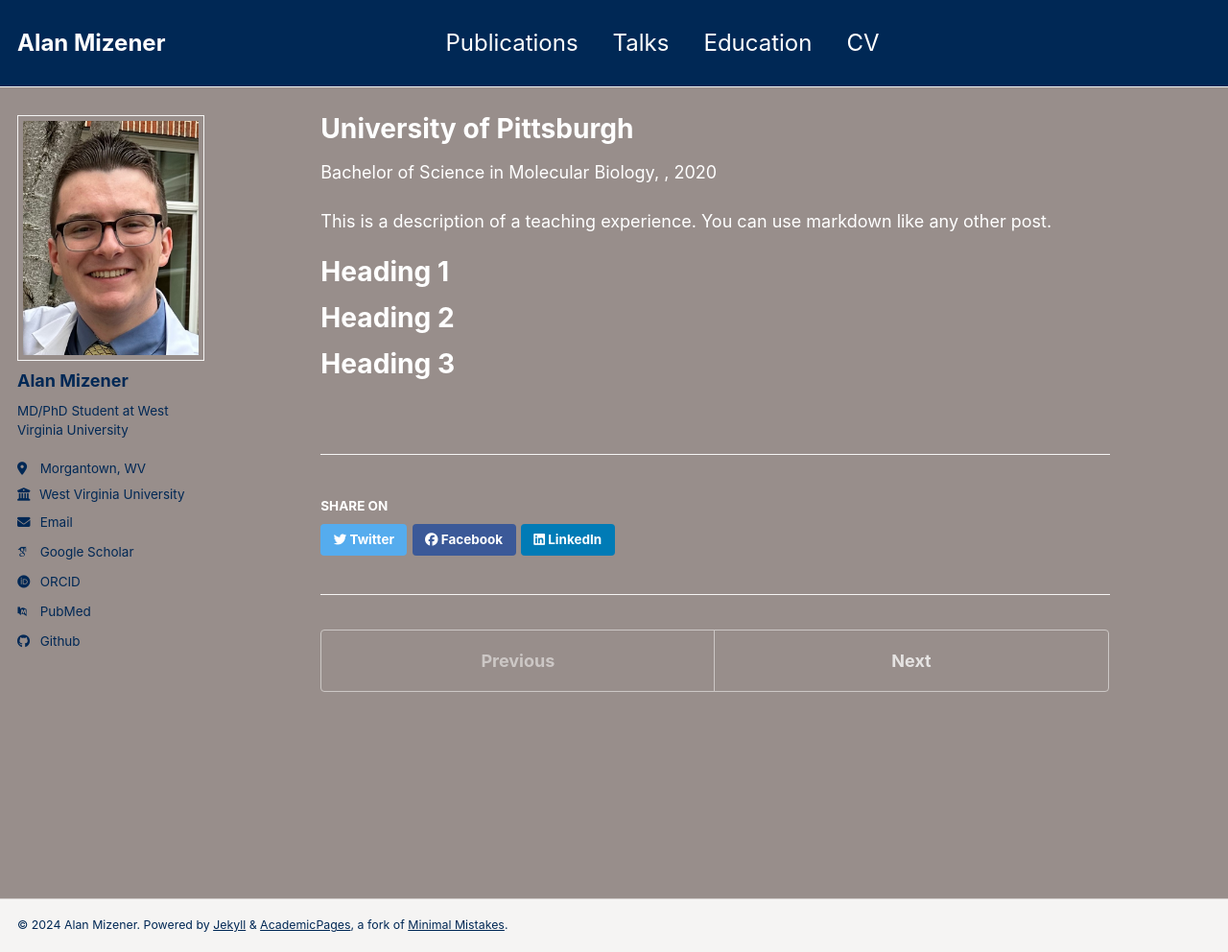
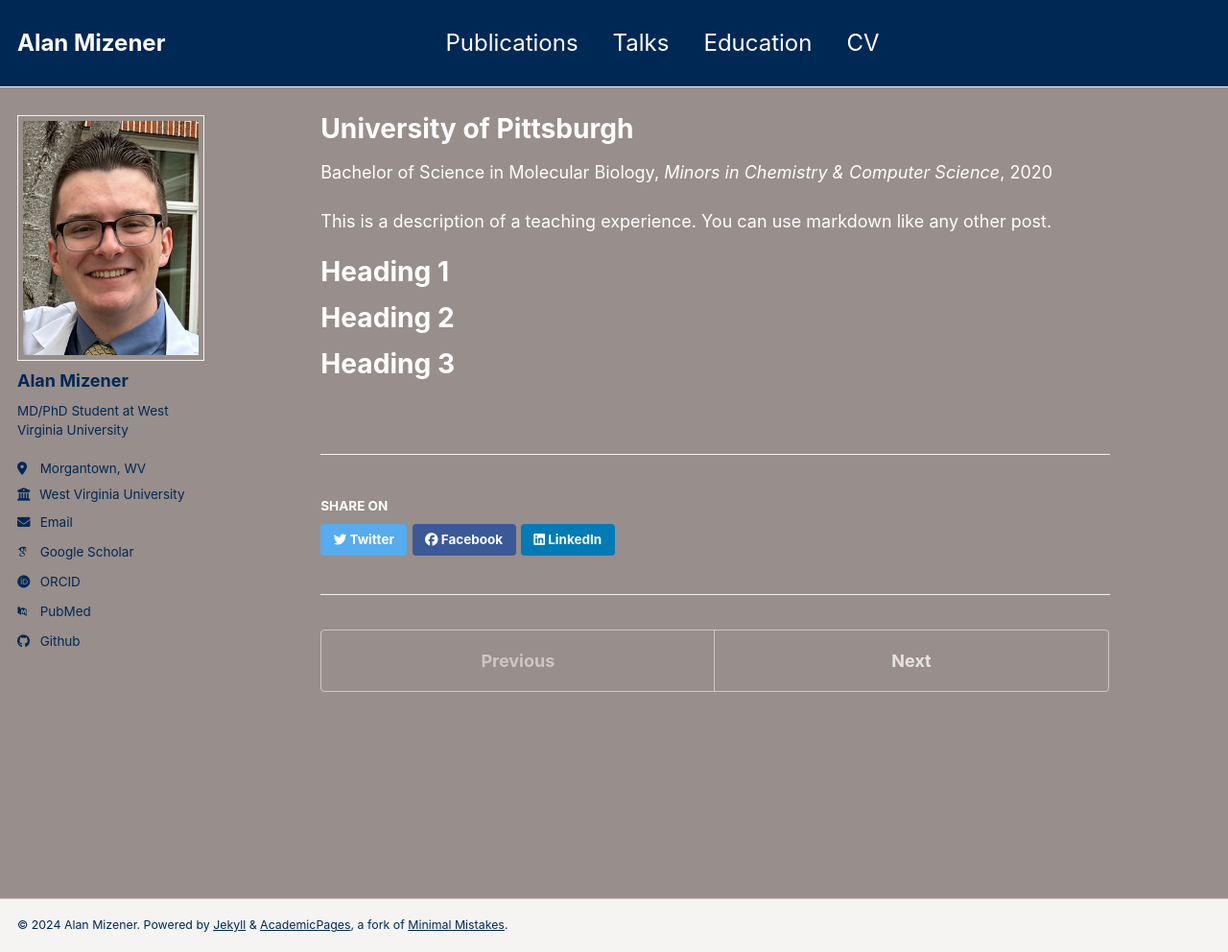
Before and after one commit to admizener/admizener.github.io, a Jekyll site: the page built from _teaching/university_of_pittsburgh.md, in a window 1280 px wide and 992 px high. Shown: the whole window at 96% size. Built offline with Jekyll 4.4.1, drawn with Linux system fonts in a browser that asks for light colours; some web fonts are replaced.

Commit message:
Update university_of_pittsburgh.md

```diff
--- a/_teaching/university_of_pittsburgh.md
+++ b/_teaching/university_of_pittsburgh.md
@@ -3,6 +3,7 @@ title: "University of Pittsburgh"
 collection: teaching
 type: "Bachelor of Science in Molecular Biology"
 permalink: /teaching/university_of_pittsburgh
+venue: "Minors in Chemistry & Computer Science"
 date: 2020-08-08
 ---
 
```
